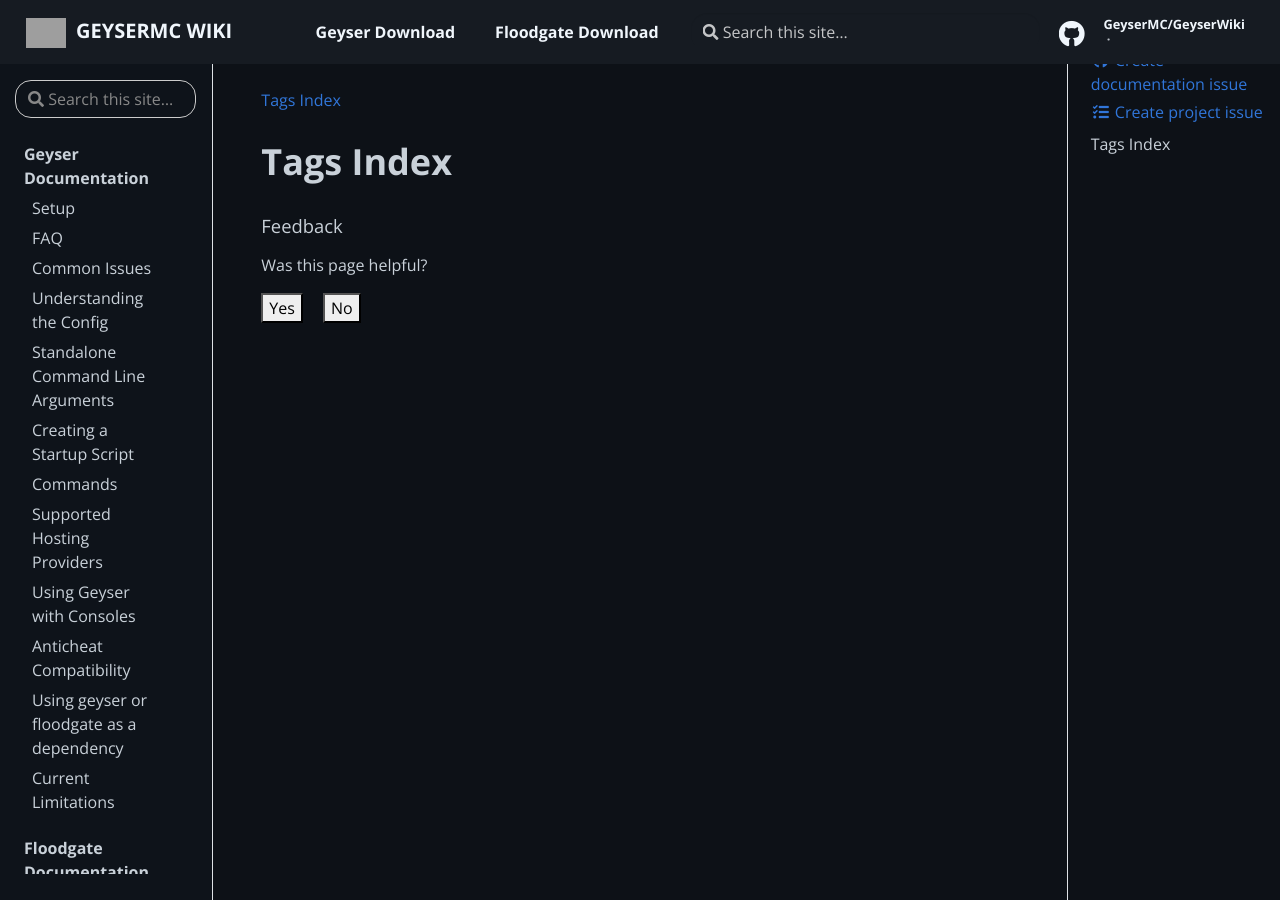
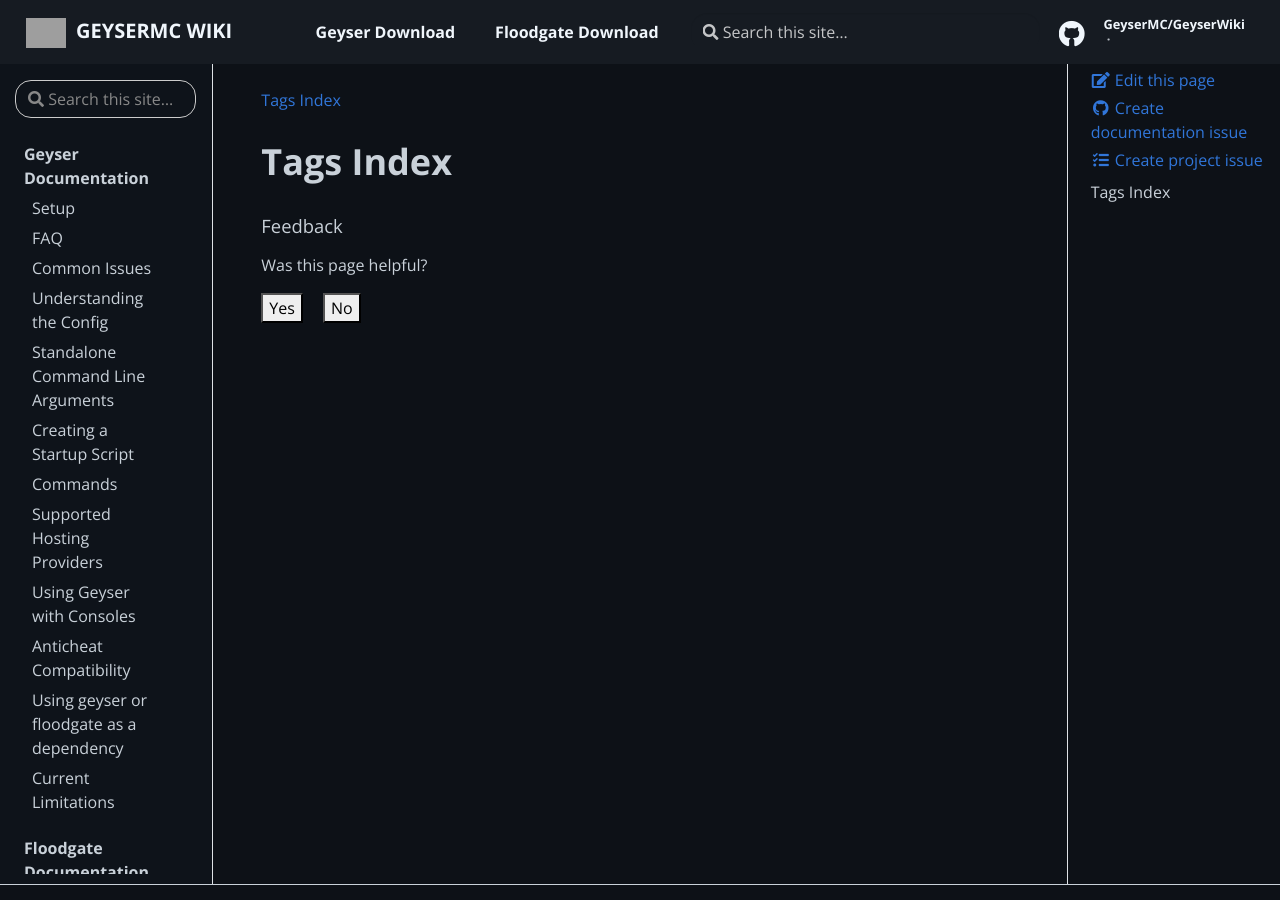
Before and after one commit to GeyserMC/GeyserWiki, a Jekyll site: the page built from pages/tags.html, in a window 1280 px wide and 900 px high. Built offline with Jekyll 4.4.1, drawn with Linux system fonts in a browser that asks for light colours; nearby versions of some CDN libraries; grey boxes are pictures that could not be loaded.

Commit message:
Fix right side link box

```diff
--- a/_sass/extras.scss
+++ b/_sass/extras.scss
@@ -2707,7 +2707,7 @@
         position: sticky;
         top: 4rem;
         height: -webkit-calc(100vh - 10rem);
-        height: calc(150vh - 10rem);
+        height: calc(100vh - 4rem);
         overflow-y: auto;
     }
 }
```
